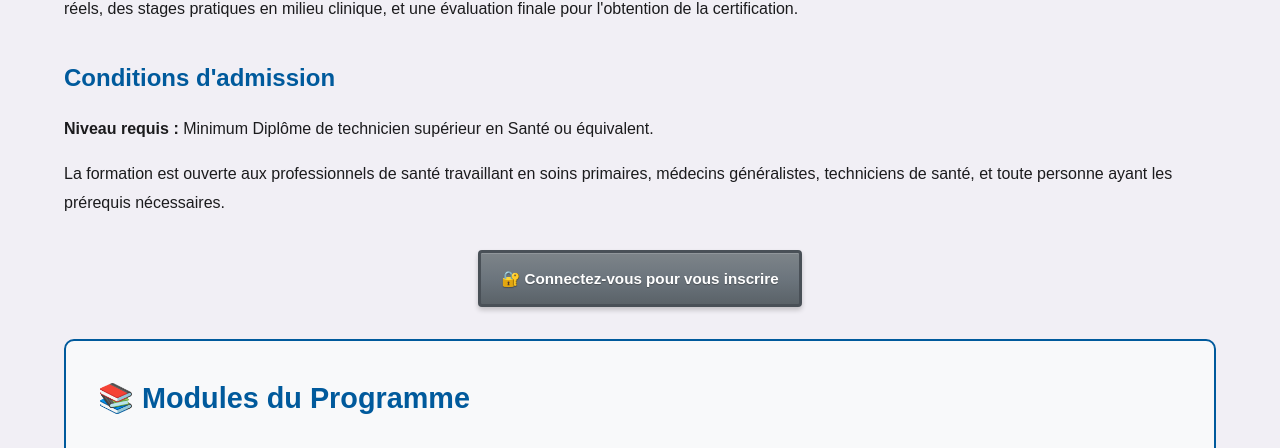
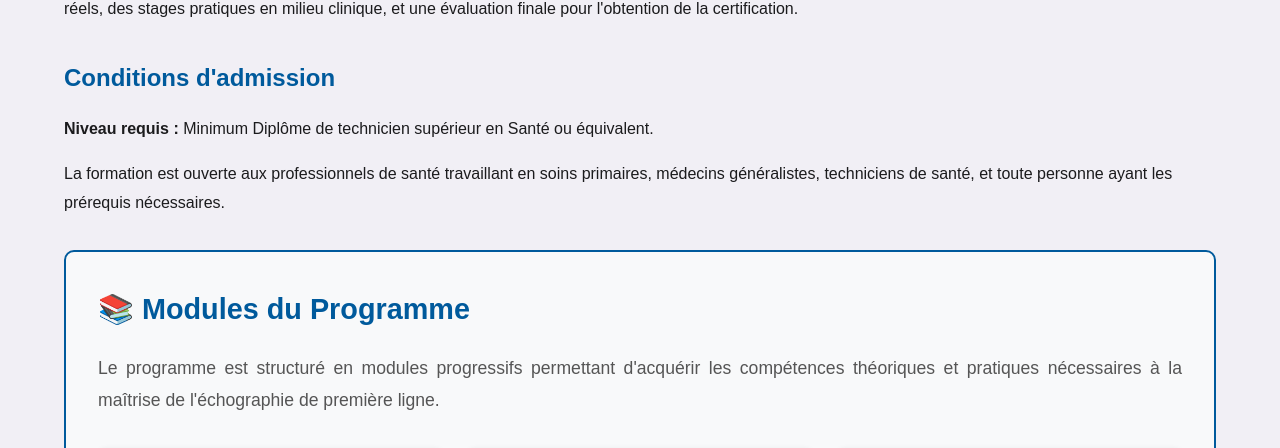
Before and after one commit to baigho2-hue/fmos-mfmc, a Django app: template core/templates/programme/echographie_base.html in a window 1280 px wide. Shown: the part 955-1403 px from the top of the page. Run offline with Django 5.2, Linux system fonts and the light colour scheme; the template is opened without the code that fills it, so the values that code supplies are empty.

Commit message:
fix(programme): remove 'Connectez-vous pour vous inscrire' from echographie page

```diff
--- a/core/templates/programme/echographie_base.html
+++ b/core/templates/programme/echographie_base.html
@@ -63,12 +63,6 @@
             ✍️ S'inscrire à cette formation
         </a>
         {% endif %}
-    </div>
-    {% else %}
-    <div class="inscription-section">
-        <a href="{% url 'login' %}" class="btn-formation btn-inscription">
-            🔐 Connectez-vous pour vous inscrire
-        </a>
     </div>
     {% endif %}
 
```
